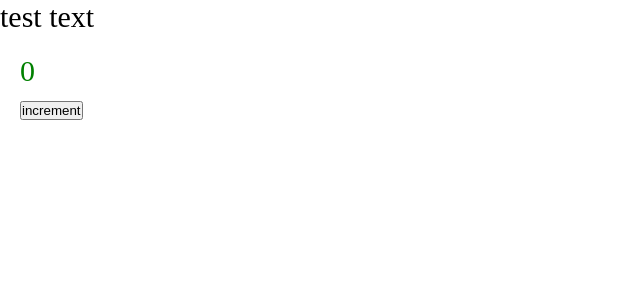
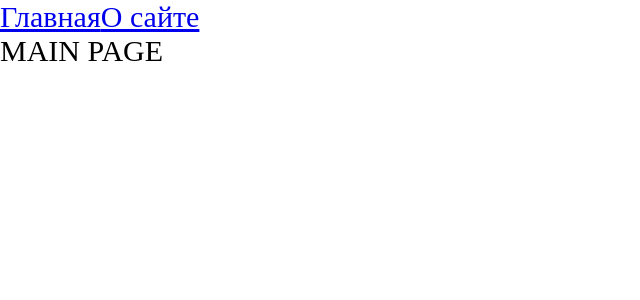
Before and after one commit to Pattriarch/ulbitv-frontend, a React app: page / in a window 1280 px wide. Shown: the top 300 px of the page, without its empty margins (0-640 px from the left). Built offline with nearby package versions, Linux system fonts and the light colour scheme.

Commit message:
Урок 6. Code-Splitting, Lazy, Suspense.

```diff
--- a/src/App.tsx
+++ b/src/App.tsx
@@ -1,12 +1,20 @@
-import React from 'react';
-import Counter from "./components/Counter";
+import React, {Suspense} from 'react';
+import {Link, Route, Routes} from 'react-router-dom';
 import './index.scss';
+import {AboutPageAsync} from "./pages/AboutPage/AboutPage.async";
+import {MainPageAsync} from "./pages/MainPage/MainPage.async";
 
 const App = () => {
 	return (
 		<div className={"app"}>
-			test text
-			<Counter/>
+			<Link to={"/"}>Главная</Link>
+			<Link to={"/about"}>О сайте</Link>
+			<Suspense fallback={<div>Loading...</div>}>
+				<Routes>
+					<Route path={'/about'} element={<AboutPageAsync/>}/>
+					<Route path={'/'} element={<MainPageAsync/>}/>
+				</Routes>
+			</Suspense>
 		</div>
 	);
 };
--- a/src/index.tsx
+++ b/src/index.tsx
@@ -1,8 +1,11 @@
 import {render} from "react-dom";
 import Counter from "./components/Counter";
 import App from "./App";
+import {BrowserRouter} from "react-router-dom";
 
 render(
-    <App/>,
+	<BrowserRouter>
+		<App/>
+	</BrowserRouter>,
     document.getElementById('root')
 )
--- /dev/null
+++ b/src/pages/AboutPage/AboutPage.async.tsx
@@ -0,0 +1,6 @@
+import {lazy} from "react";
+
+export const AboutPageAsync = lazy(() => new Promise(resolve => {
+	// @ts-ignore
+	setTimeout(() => resolve(import('./AboutPage')), 1500)
+}));
--- /dev/null
+++ b/src/pages/AboutPage/AboutPage.tsx
@@ -0,0 +1,11 @@
+import React from 'react';
+
+const AboutPage = () => {
+	return (
+		<div>
+			ABOUT PAGE
+		</div>
+	);
+};
+
+export default AboutPage;
--- /dev/null
+++ b/src/pages/MainPage/MainPage.async.tsx
@@ -0,0 +1,6 @@
+import {lazy} from "react";
+
+export const MainPageAsync = lazy(() => new Promise(resolve => {
+	// @ts-ignore
+	setTimeout(() => resolve(import('./MainPage')), 1500)
+}));
--- /dev/null
+++ b/src/pages/MainPage/MainPage.tsx
@@ -0,0 +1,11 @@
+import React from 'react';
+
+const MainPage = () => {
+	return (
+		<div>
+			MAIN PAGE
+		</div>
+	);
+};
+
+export default MainPage;
```
Also changed, not shown: 1 other file (tests, documents, lock files or other folders).
